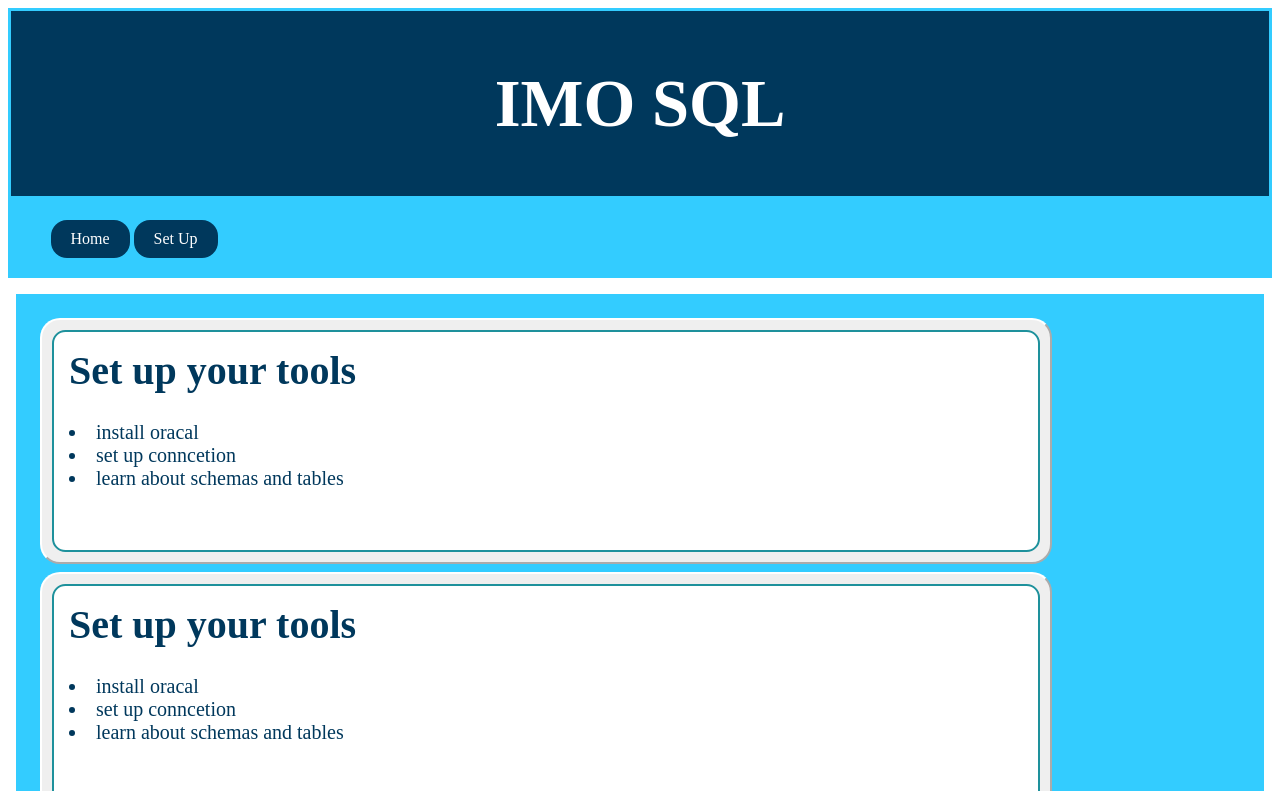
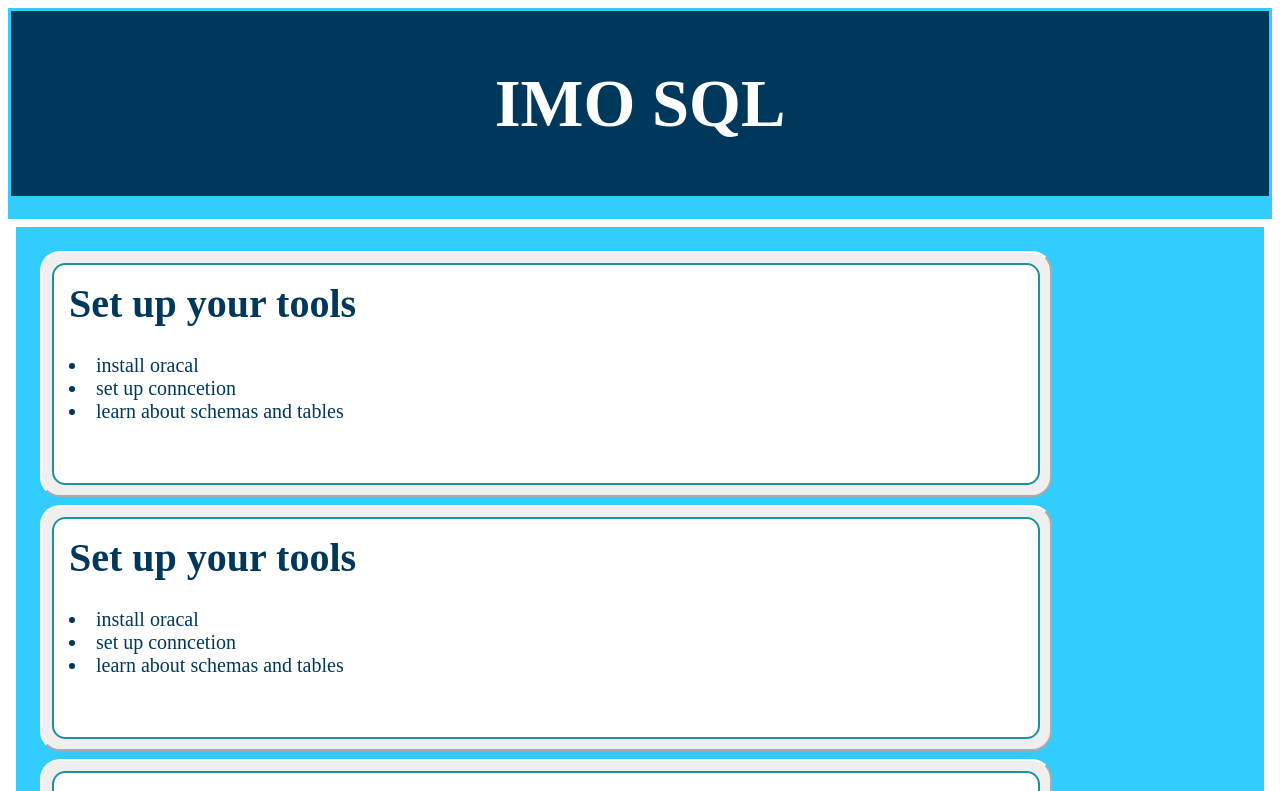
Before and after one commit to Haughee/imo-sql-home, an Angular app: page / in a window 1280 px wide. Shown: the top 791 px of the page. Built offline with nearby package versions, Linux system fonts and the light colour scheme.

Commit message:
2 files modified

```diff
--- a/src/app/app.component.css
+++ b/src/app/app.component.css
@@ -14,7 +14,7 @@ border:solid #33CCFF;
 
 nav {
   background-color:#33CCFF;
-  padding: .5px;
+  padding: 10px;
 }
 
 .body1{
--- a/src/app/app.component.html
+++ b/src/app/app.component.html
@@ -10,14 +10,8 @@
 <header id=header>
   <h1>IMO SQL</h1>
 </header>
-<form><nav>
-  <ul>
-     <div Class="button" >
-        <a href="https://angular-imo-sql-home.stackblitz.io" >Home</a></div>
-     <div Class="button">
-        <a href="https://angular-imo-sql-setup.stackblitz.io">Set Up</a></div>
-  </ul>
-</nav></form>
+<nav></nav>
+
   <body class="body1">
 
 
```
